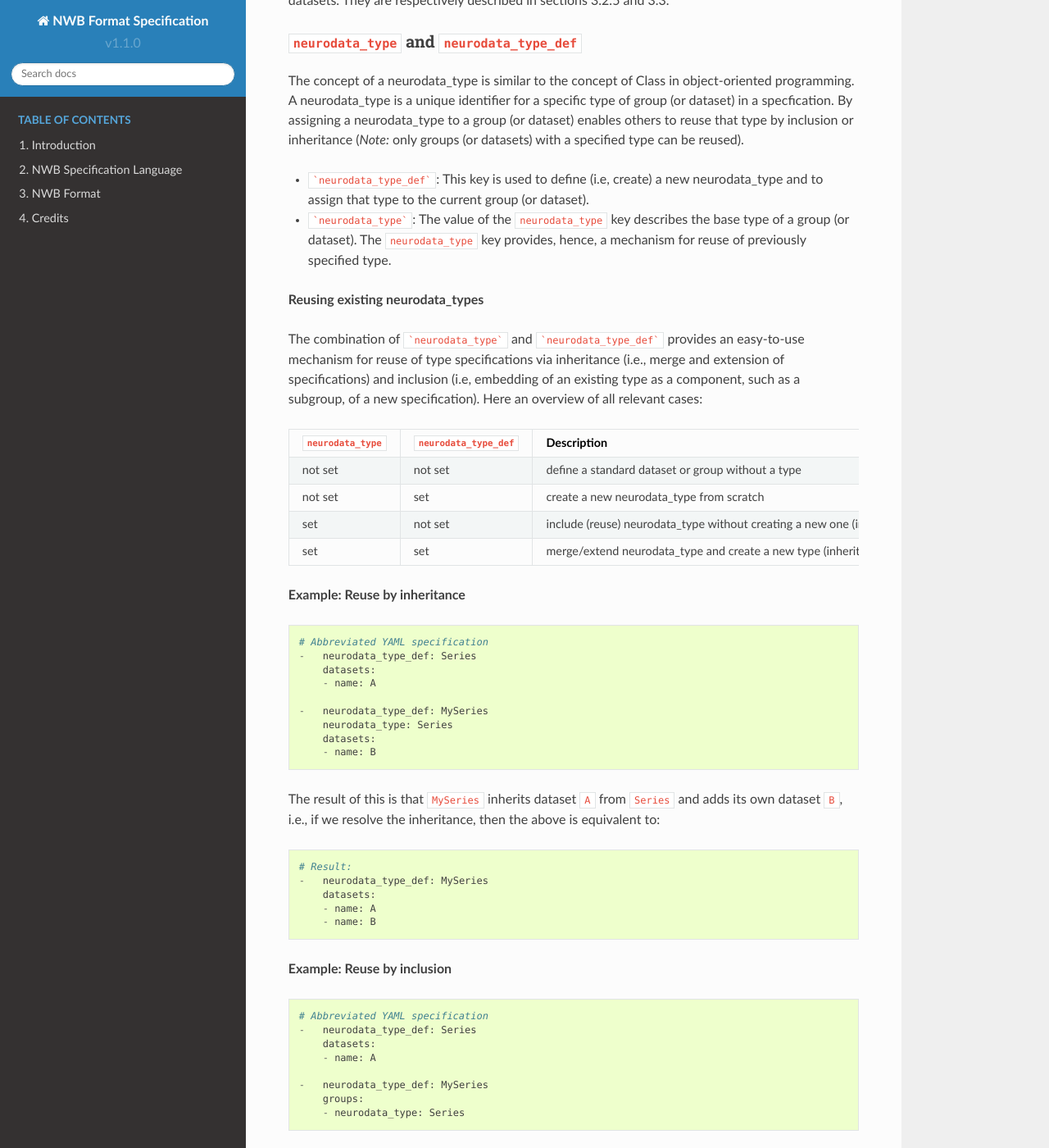
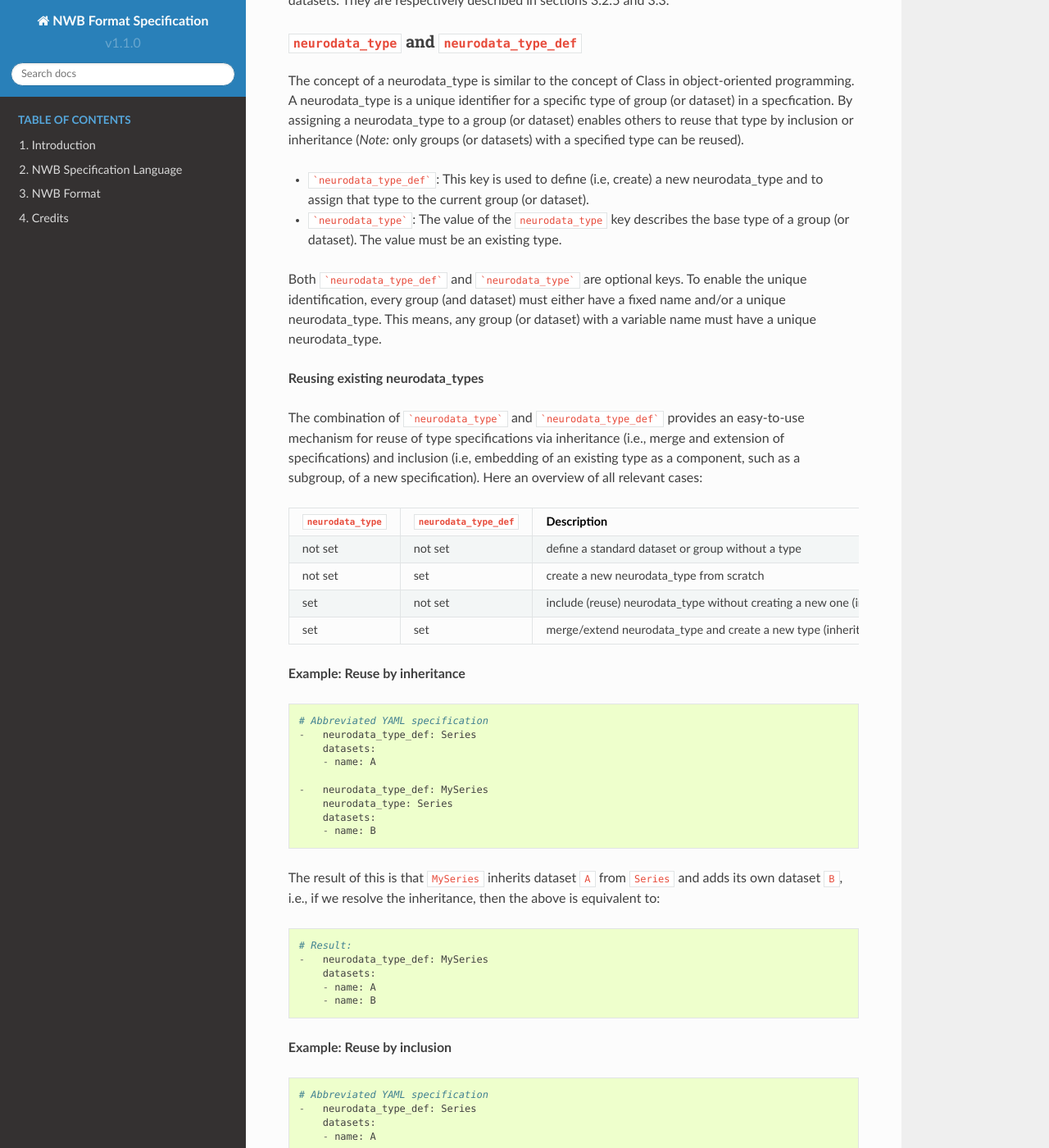
Before and after one commit to NeurodataWithoutBorders/nwb-schema, a Sphinx documentation site: the page built from docs/source/specification_language_description.rst, in a window 1280 px wide and 1400 px high, scrolled down 7992 px. Shown: the whole window at 82% size. Built offline with Sphinx 7.4.7 and the Read the Docs theme 2.0.0, drawn with Linux system fonts in a browser that asks for light colours; some of the changed text lies outside the part shown.

Commit message:
Clean up of some comments

````diff
--- a/docs/source/specification_language_description.rst
+++ b/docs/source/specification_language_description.rst
@@ -453,8 +453,12 @@ inheritance (*Note:* only groups (or datasets) with a specified type can be reus
   the current group (or dataset).
 
 - ```neurodata_type```: The value of the ``neurodata_type`` key describes the base type
-  of a group (or dataset). The ``neurodata_type`` key provides, hence, a mechanism for reuse
-  of previously specified type.
+  of a group (or dataset). The value must be an existing type.
+
+Both ```neurodata_type_def``` and ```neurodata_type``` are optional keys.
+To enable the unique identification, every group (and dataset) must either have a fixed name and/or a
+unique neurodata_type. This means, any group (or dataset) with a variable name must have a unique neurodata_type.
+
 
 **Reusing existing neurodata_types**
 
````
Also changed, not shown: other parts of docs/source/specification_language_description.rst (+0 -3 lines).
